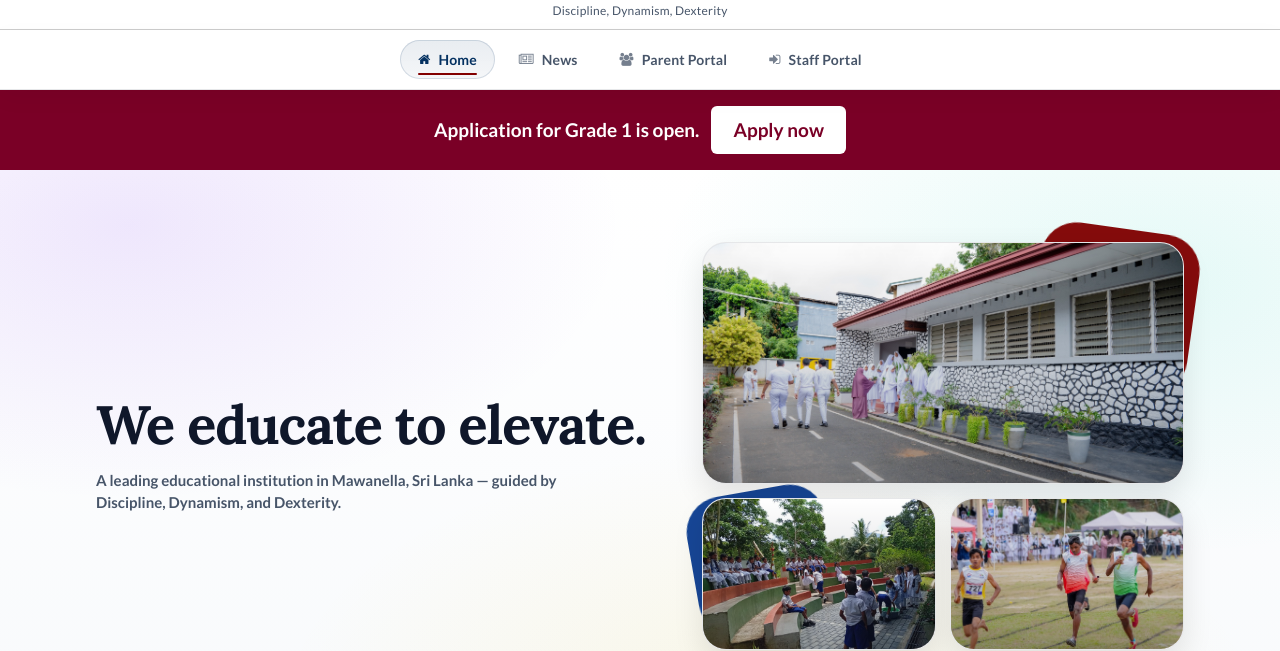
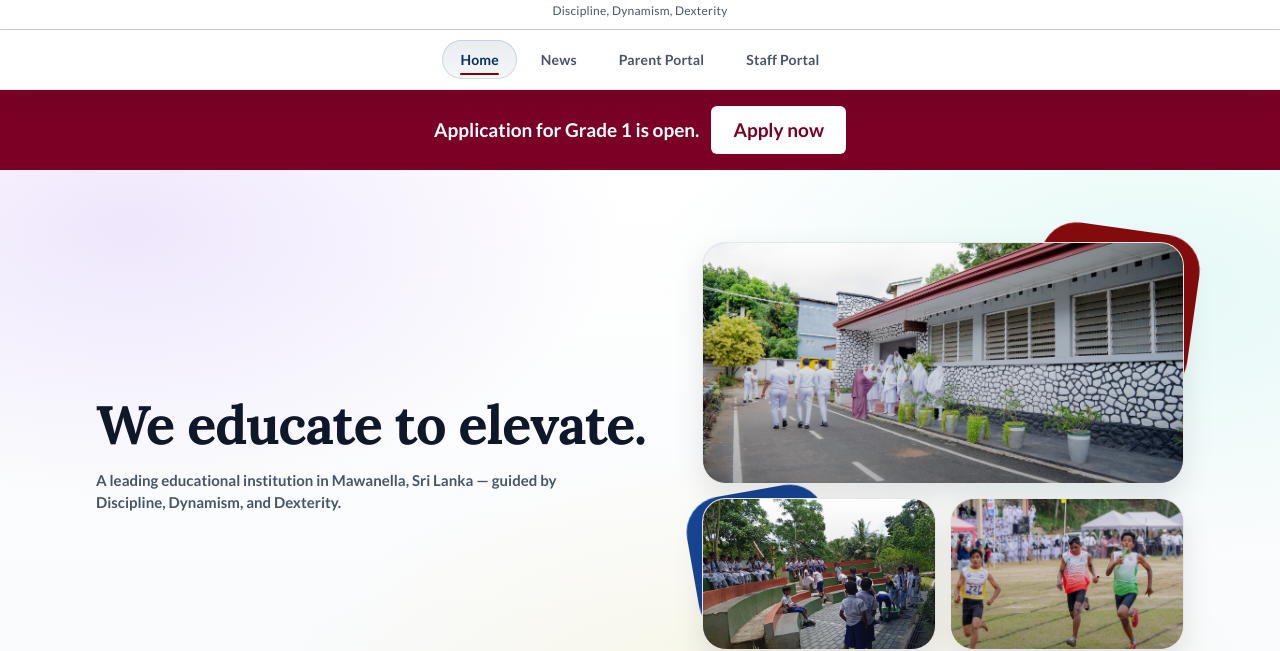
Before and after one commit to zahiramaw/zahira-website, a plain HTML site: page index.html in a window 1280 px wide. Shown: the part 173-824 px from the top of the page. Drawn offline with Linux system fonts and the light colour scheme.

Commit message:
Refactor navigation links in index.html for improved readability
Simplified the navigation links in the site-nav by removing unnecessary line breaks and indentation, enhancing the overall structure without altering functionality.

```diff
--- a/index.html
+++ b/index.html
@@ -52,22 +52,10 @@
 
   <nav class="site-nav" aria-label="Main">
     <div class="site-nav-inner">
-      <a href="index.html" class="site-nav-link is-active">
-        <i class="fa fa-home" aria-hidden="true"></i>
-        Home
-      </a>
-      <a href="https://portal.mawanellazahira.com/news" class="site-nav-link">
-        <i class="fa fa-newspaper-o" aria-hidden="true"></i>
-        News
-      </a>
-      <a href="https://portal.mawanellazahira.com/parent" class="site-nav-link">
-        <i class="fa fa-users" aria-hidden="true"></i>
-        Parent Portal
-      </a>
-      <a href="https://portal.mawanellazahira.com" class="site-nav-link">
-        <i class="fa fa-sign-in" aria-hidden="true"></i>
-        Staff Portal
-      </a>
+      <a href="index.html" class="site-nav-link is-active">Home</a>
+      <a href="https://portal.mawanellazahira.com/news" class="site-nav-link">News</a>
+      <a href="https://portal.mawanellazahira.com/parent" class="site-nav-link">Parent Portal</a>
+      <a href="https://portal.mawanellazahira.com" class="site-nav-link">Staff Portal</a>
     </div>
   </nav>
 
```
